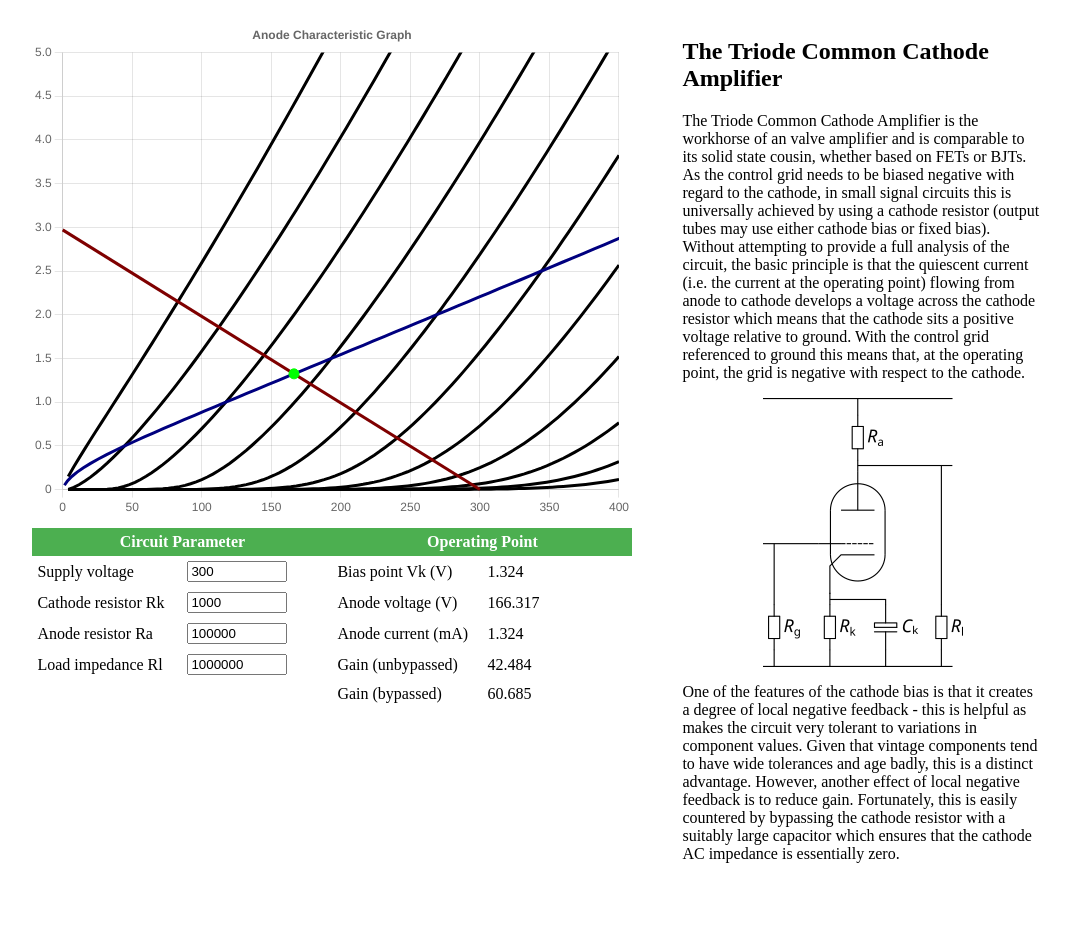
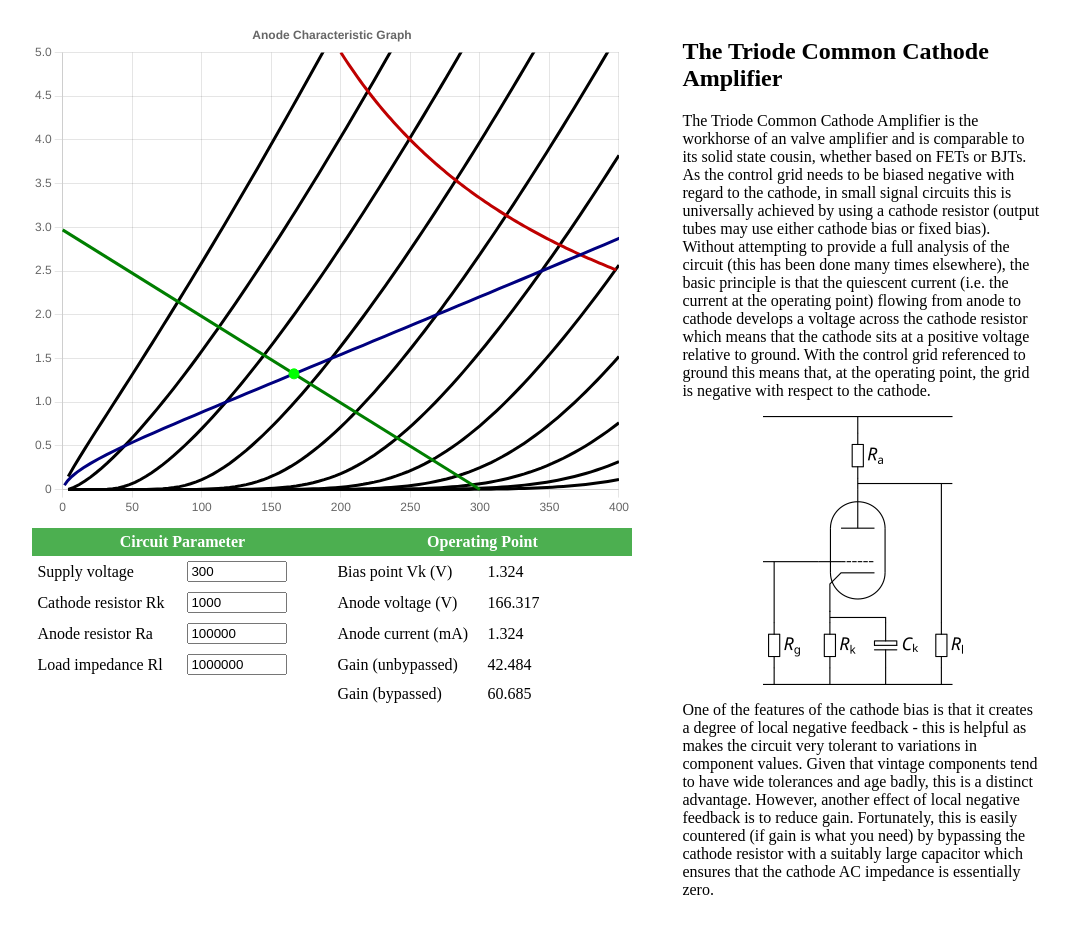
Before and after one commit to olivergardiner/valvedesigner-web, a plain HTML site: page public/triodecc.html in a window 1280 px wide. Shown: the whole page, without its empty margins (102-1171 px from the left). Before the commit the page ends 897 px from the top, so only its background shows below. Drawn offline with nearby package versions, Linux system fonts and the light colour scheme.

Commit message:
Updated readme

```diff
--- a/public/designer.js
+++ b/public/designer.js
@@ -119,20 +119,22 @@ class Circuit {
 
 		this.anodeCurves = [];
 		this.operatingPointCurves = [];
-		let datasets = [];
+		this.anodePowerCurve = [];
 
-		this.loadLines(datasets);
+		this.loadLines();
 
-		this.anodePlot(datasets);
+		this.anodePlot();
 
-		this.drawChart(datasets);
+		this.anodePowerPlot();
+
+		this.drawChart();
 	}
 
-	drawChart(datasets) {
+	drawChart() {
 		let chart = {
 			type : 'line',
 			indexAxis : 'x',
-			data : { datasets: this.operatingPointCurves.concat(this.anodeCurves) },
+			data : { datasets: this.operatingPointCurves.concat(this.anodePowerCurve).concat(this.anodeCurves) },
 			options : {
 				animation: false,
 				responsive : true,
@@ -173,10 +175,13 @@ class Circuit {
 		this.chart = new Chart(this.ctx, chart);
 	}
 
-	anodePlot(datasets) {
+	anodePlot() {
 	}
 
-	loadLines(datasets) {
+	loadLines() {
+	}
+
+	anodePlot() {
 	}
 }
 
--- a/public/triodecc.html
+++ b/public/triodecc.html
@@ -70,9 +70,9 @@
 	</div>
 	<div id="description">
 	<h1>The Triode Common Cathode Amplifier</h1>
-	<p>The Triode Common Cathode Amplifier is the workhorse of an valve amplifier and is comparable to its solid state cousin, whether based on FETs or BJTs. As the control grid needs to be biased negative with regard to the cathode, in small signal circuits this is universally achieved by using a cathode resistor (output tubes may use either cathode bias or fixed bias). Without attempting to provide a full analysis of the circuit, the basic principle is that the quiescent current (i.e. the current at the operating point) flowing from anode to cathode develops a voltage across the cathode resistor which means that the cathode sits a positive voltage relative to ground. With the control grid referenced to ground this means that, at the operating point, the grid is negative with respect to the cathode.</p>
+	<p>The Triode Common Cathode Amplifier is the workhorse of an valve amplifier and is comparable to its solid state cousin, whether based on FETs or BJTs. As the control grid needs to be biased negative with regard to the cathode, in small signal circuits this is universally achieved by using a cathode resistor (output tubes may use either cathode bias or fixed bias). Without attempting to provide a full analysis of the circuit (this has been done many times elsewhere), the basic principle is that the quiescent current (i.e. the current at the operating point) flowing from anode to cathode develops a voltage across the cathode resistor which means that the cathode sits at a positive voltage relative to ground. With the control grid referenced to ground this means that, at the operating point, the grid is negative with respect to the cathode.</p>
 	<img src="triodecc.png" style="display: block; margin-left: auto; margin-right: auto;"></img>
-	<p>One of the features of the cathode bias is that it creates a degree of local negative feedback - this is helpful as makes the circuit very tolerant to variations in component values. Given that vintage components tend to have wide tolerances and age badly, this is a distinct advantage. However, another effect of local negative feedback is to reduce gain. Fortunately, this is easily countered by bypassing the cathode resistor with a suitably large capacitor which ensures that the cathode AC impedance is essentially zero.</p>
+	<p>One of the features of the cathode bias is that it creates a degree of local negative feedback - this is helpful as makes the circuit very tolerant to variations in component values. Given that vintage components tend to have wide tolerances and age badly, this is a distinct advantage. However, another effect of local negative feedback is to reduce gain. Fortunately, this is easily countered (if gain is what you need) by bypassing the cathode resistor with a suitably large capacitor which ensures that the cathode AC impedance is essentially zero.</p>
 	</div>
 	</section>
 	<script>
--- a/public/triodecc.js
+++ b/public/triodecc.js
@@ -19,6 +19,29 @@ class TriodeCC extends Circuit {
 				'Gain (bypassed)'
 			]
 		};
+	}
+
+	anodePowerPlot() {
+		let paMax = this.device.definition.paMax;
+		let iaMax = this.device.definition.iaMax;
+		let vaMax = this.device.definition.vaMax;
+
+		let powerCurve = [];
+		if (paMax > 0.0) {
+		    let startVa = 1000 * paMax / iaMax;
+		    for (let i=0; i < 100; i++) {
+		        let va = startVa + (vaMax - startVa) * i / 100.0;
+		        powerCurve.push({x: va, y: 1000 * paMax / va});
+		    }
+
+			let dataset = {
+				data: powerCurve,
+				label: 'Anode power limit(' + paMax.toFixed(3) + 'W)',
+				borderColor: 'rgba(191, 0, 0, 1)'
+			};
+
+			this.anodePowerCurve.push(dataset);
+		}
 	}
 
 	anodePlot() {
@@ -76,7 +99,8 @@ class TriodeCC extends Circuit {
 
 		let aLLDataset = {
 			data: anodeLoadLine,
-			borderColor: 'rgba(127, 0, 0, 1)'
+			label: 'Anode load line',
+			borderColor: 'rgba(0, 127, 0, 1)'
 		};
 
 		let cathodeLoadLine = [];
@@ -89,6 +113,7 @@ class TriodeCC extends Circuit {
 
 		let cLLDataset = {
 			data: cathodeLoadLine,
+			label: 'Cathode load line',
 			borderColor: 'rgba(0, 0, 127, 1)'
 		};
 
```
Also changed, not shown: 1 other file.
